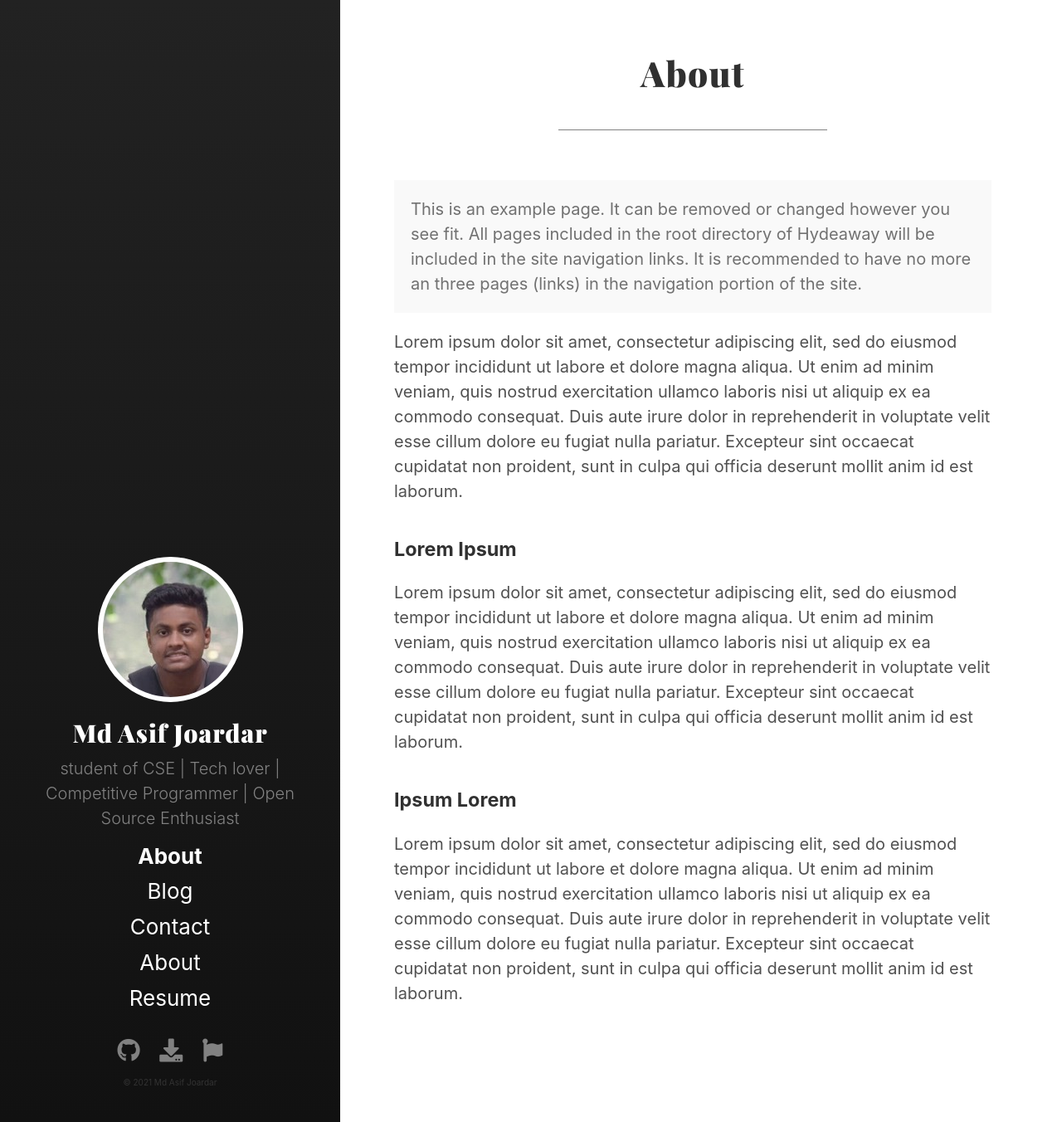
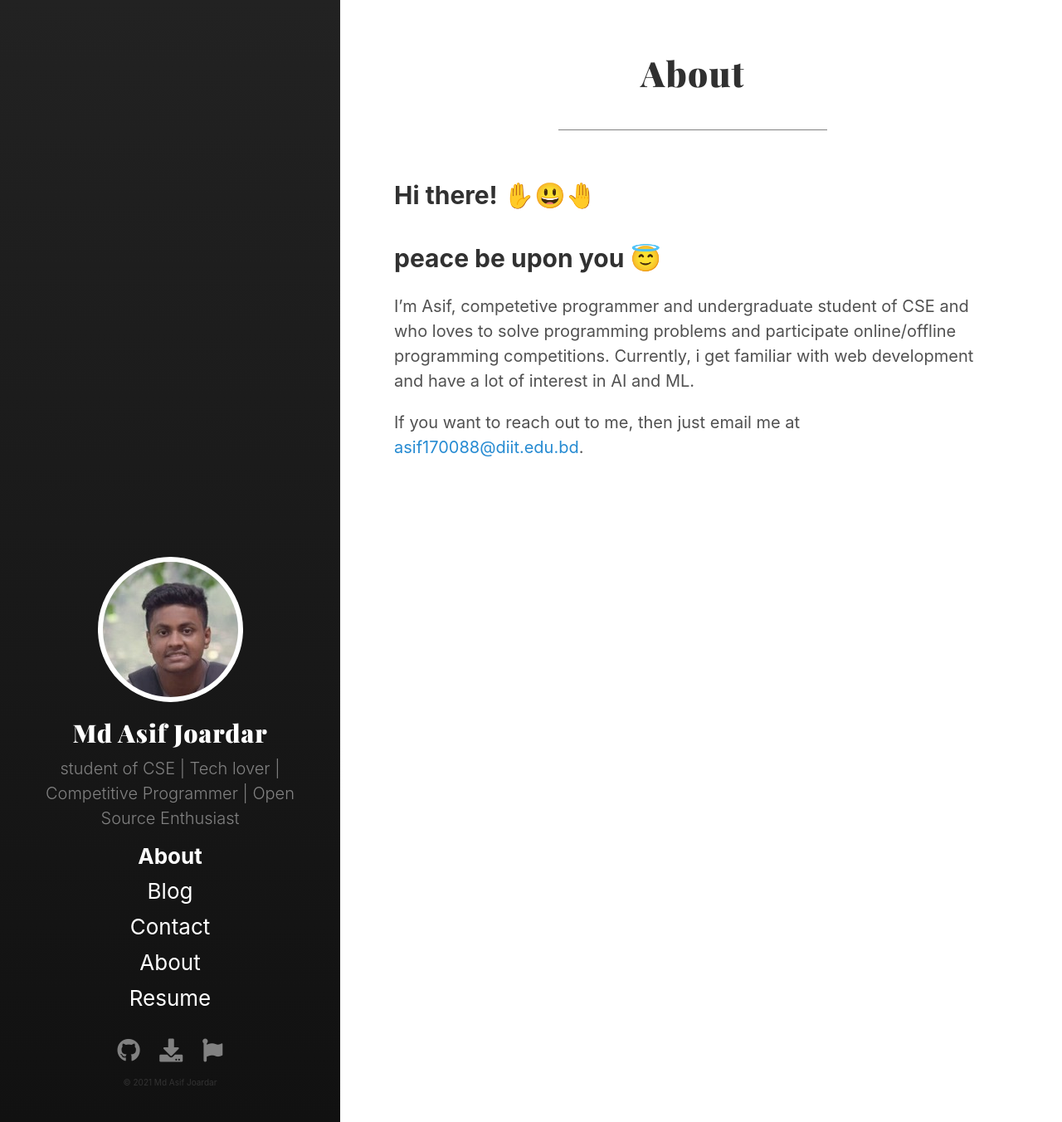
Before and after one commit to asifjoardar/asifjoardar.github.io, a Jekyll site: the page built from about.md, in a window 1280 px wide and 1352 px high. Shown: the whole window at 83% size. Built offline with Jekyll 4.4.1, drawn with Linux system fonts in a browser that asks for light colours.

Commit message:
Update about.md

```diff
--- a/about.md
+++ b/about.md
@@ -3,14 +3,24 @@ layout: page
 title: About
 ---
 
-<p class="message">This is an example page. It can be removed or changed however you see fit. All pages included in the root directory of Hydeaway will be included in the site navigation links. It is recommended to have no more an three pages (links) in the navigation portion of the site.</p>
+## Hi there! ✋😃🤚
+## peace be upon you 😇
+I'm Asif, competetive programmer and undergraduate student of CSE and who loves to solve programming problems and participate online/offline programming competitions. Currently, i get familiar with web development and have a lot of interest in AI and ML.
 
-Lorem ipsum dolor sit amet, consectetur adipiscing elit, sed do eiusmod tempor incididunt ut labore et dolore magna aliqua. Ut enim ad minim veniam, quis nostrud exercitation ullamco laboris nisi ut aliquip ex ea commodo consequat. Duis aute irure dolor in reprehenderit in voluptate velit esse cillum dolore eu fugiat nulla pariatur. Excepteur sint occaecat cupidatat non proident, sunt in culpa qui officia deserunt mollit anim id est laborum.
+If you want to reach out to me, then just email me at [asif170088@diit.edu.bd](https://asifjoardar.github.io/).
 
-### Lorem Ipsum
 
-Lorem ipsum dolor sit amet, consectetur adipiscing elit, sed do eiusmod tempor incididunt ut labore et dolore magna aliqua. Ut enim ad minim veniam, quis nostrud exercitation ullamco laboris nisi ut aliquip ex ea commodo consequat. Duis aute irure dolor in reprehenderit in voluptate velit esse cillum dolore eu fugiat nulla pariatur. Excepteur sint occaecat cupidatat non proident, sunt in culpa qui officia deserunt mollit anim id est laborum.
+<!--
+**asifjoardar/asifjoardar** is a ✨ _special_ ✨ repository because its `README.md` (this file) appears on your GitHub profile.
 
-### Ipsum Lorem
+Here are some ideas to get you started:
 
-Lorem ipsum dolor sit amet, consectetur adipiscing elit, sed do eiusmod tempor incididunt ut labore et dolore magna aliqua. Ut enim ad minim veniam, quis nostrud exercitation ullamco laboris nisi ut aliquip ex ea commodo consequat. Duis aute irure dolor in reprehenderit in voluptate velit esse cillum dolore eu fugiat nulla pariatur. Excepteur sint occaecat cupidatat non proident, sunt in culpa qui officia deserunt mollit anim id est laborum.
+- 🔭 I’m currently working on ...
+- 🌱 I’m currently learning ...
+- 👯 I’m looking to collaborate on ...
+- 🤔 I’m looking for help with ...
+- 💬 Ask me about ...
+- 📫 How to reach me: ...
+- 😄 Pronouns: ...
+- ⚡ Fun fact: ...
+-->
```
